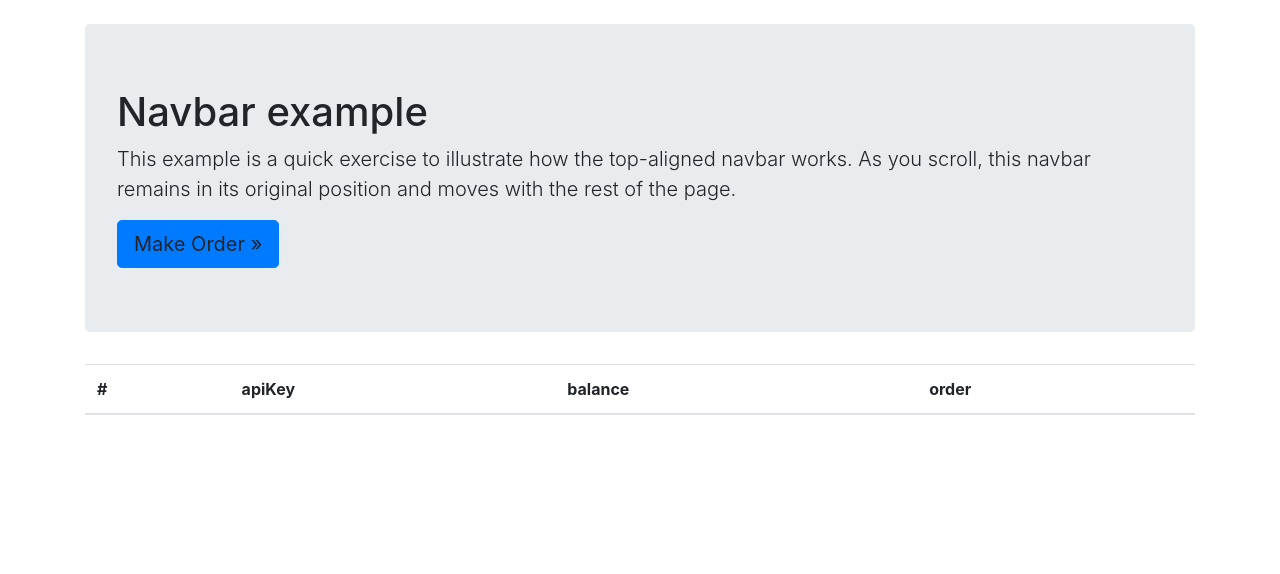
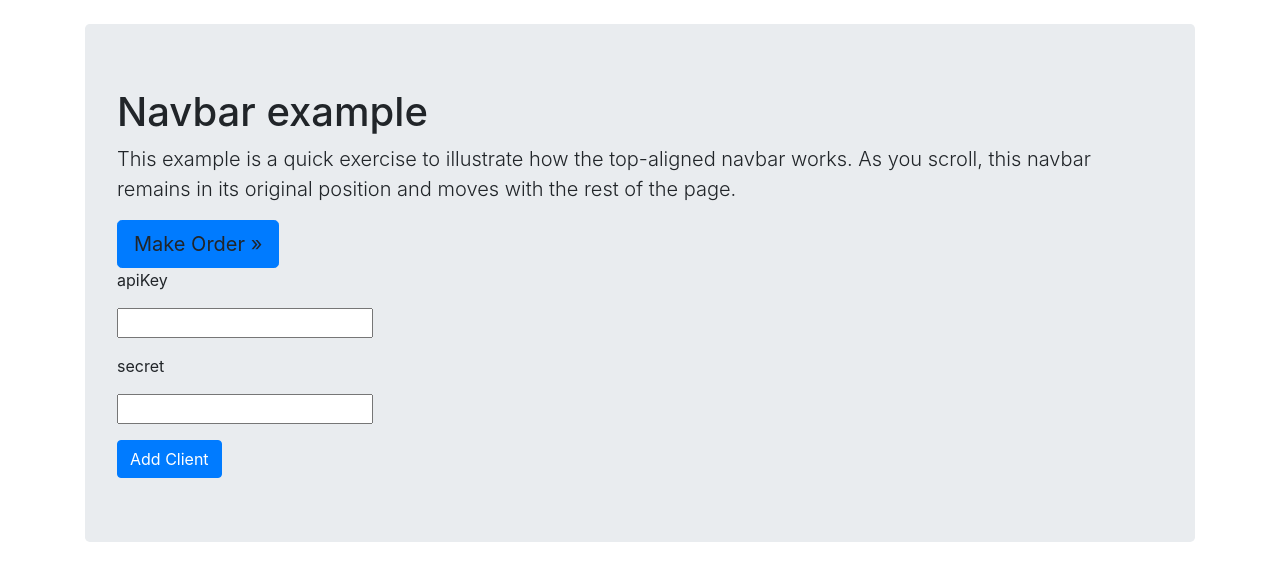
Before and after one commit to tamkovich/Crypto_order_page, a Flask app: page / in a window 1280 px wide. Shown: the part 56-630 px from the top of the page. Run offline with Flask 2, Linux system fonts and the light colour scheme; lists and menus that the app fills with data are empty; some libraries are stand-ins or nearby versions.

Commit message:
ajax btn add new client

```diff
--- a/app.py
+++ b/app.py
@@ -1,45 +1,63 @@
 from flask import (
     Flask, render_template,
-    request, jsonify, session
+    request, jsonify, flash
 )
-from flask_socketio import SocketIO, emit, disconnect
+from flask_socketio import SocketIO, emit
 from threading import Lock
 from Order import Client
+from forms import ClientForm
 from db import ClientTable, PythonSQL
 import asyncio
 
 
 app = Flask(__name__)
 clients = []
-async_mode = None
-socketio = SocketIO(app, async_mode=async_mode)
+socketio = SocketIO(app, async_mode=None)
 thread_lock = Lock()
 thread = None
+db = PythonSQL('sqlite:///db.sqlite')
 
 
 @app.route('/')
 def hello_world():
-    return render_template('index.html', async_mode=socketio.async_mode)
+    form = ClientForm(request.form)
+    return render_template('index.html', async_mode=socketio.async_mode, form=form)
+
+
+@app.route('/add-client/', methods=['GET', 'POST'])
+def add_client():
+    form = ClientForm(request.form)
+    if request.method == 'POST' and form.validate():
+        if Client.check_if_already_exist(clients, {'apiKey': form.apiKey.data, 'secret': form.secret.data}):
+            client = Client(
+                form.apiKey.data,
+                form.secret.data
+            )
+            # clients.insert(0, client)  # add to front online only
+            clients.append(client)  # add to back
+            db.insert(
+                table=ClientTable,
+                params={'apiKey': client.apiKey, 'secret': client.secret}
+            )
+            # flash('New client successfully added')
+            return jsonify({'status': 'ok!'})
+        return jsonify({'status': 'already exists!'})
+    return jsonify({'status': 'fail!'})
 
 
 @app.route('/create-order/', methods=['GET', 'POST'])
-def login():
-    error = ''
-    try:
-        data = {}
-        if request.method == 'GET':
-            side = request.args['side']
-            tasks = [ioloop.create_task(c.create_market_order(side=side)) for c in clients]
-            wait_tasks = asyncio.wait(tasks)
-            ioloop.run_until_complete(wait_tasks)
-            for c in clients:
-                data[c.exchange.id] = c.response
-        # ioloop.close()
+def create_order():
+    data = {}
+    if request.method == 'GET':
+        side = request.args['side']
+        tasks = [ioloop.create_task(c.create_market_order(side=side)) for c in clients]
+        wait_tasks = asyncio.wait(tasks)
+        ioloop.run_until_complete(wait_tasks)
+        for c in clients:
+            data[c.exchange.id] = c.response
+    # ioloop.close()
 
-        return jsonify(data)
-    except Exception as e:
-        raise e
-        pass
+    return jsonify(data)
 
 
 def background_data():
@@ -76,10 +94,8 @@ def handle_table():
 
 
 if __name__ == '__main__':
-    app.config['SECRET_KEY'] = 'secret!'
-    db = PythonSQL('sqlite:///db.sqlite')
+    app.config['SECRET_KEY'] = '123123abc'
     config = db.select_all(ClientTable)
-    db.close_session()
     ioloop = asyncio.get_event_loop()
     for acc in config:
         client = Client(
--- a/db.py
+++ b/db.py
@@ -30,14 +30,8 @@ class PythonSQL:
         Session = sessionmaker(bind=self.engine)
         self.session = Session()
 
-    def fetchall(self, model):
-        return self.session.query(model).all()
-
     def close_session(self):
         self.session.close()
-
-    def commit(self):
-        self.session.commit()
 
     def insert(self, table, params):
         self.conn.execute(table.insert(), params)
--- /dev/null
+++ b/forms.py
@@ -0,0 +1,6 @@
+from wtforms import Form, StringField, validators
+
+
+class ClientForm(Form):
+    apiKey = StringField('apiKey', [validators.Length(min=4, max=100)])
+    secret = StringField('secret', [validators.Length(min=6, max=100)])
--- /dev/null
+++ b/templates/_formhelpers.html
@@ -0,0 +1,11 @@
+{% macro render_add_client_field(field) %}
+    <div class="form-group">
+        <label for="uname1">{{ field.label }}</label>
+        <dd>{{ field(**kwargs)|safe }}</dd>
+        {% for error in field.errors %}
+        <div class="alert alert-danger">
+            <a class="close font-weight-light" data-dismiss="alert" href="#">×</a>{{ error }}
+        </div>
+        {% endfor %}
+    </div>
+{% endmacro %}
--- a/templates/index.html
+++ b/templates/index.html
@@ -7,7 +7,6 @@
     <link href="{{ url_for('static', filename='css/bootstrap.min.css') }}" rel="stylesheet">
 
     <!-- Custom styles for this template -->
-    <link href="navbar-top.css" rel="stylesheet">
     <script type="text/javascript" src="//cdnjs.cloudflare.com/ajax/libs/socket.io/1.3.6/socket.io.min.js"></script>
     <script type="text/javascript" charset="utf-8">
         var socket = io.connect('http://' + document.domain + ':' + location.port);
@@ -17,7 +16,6 @@
 
         socket.on('my response', function(msg) {
             console.log(msg);
-            $('#log').append('<br>' + $('<div/>').text('Обновление #' + msg.count + ': ' + msg.data).html());
             socket.emit('my table');
         });
         socket.on('my pos', function(msg) {
@@ -74,8 +72,18 @@
         <h1>Navbar example</h1>
         <p class="lead">This example is a quick exercise to illustrate how the top-aligned navbar works. As you scroll, this navbar remains in its original position and moves with the rest of the page.</p>
         <a class="btn btn-lg btn-primary create-order like" role="button">Make Order &raquo;</a>
+
+        {% from "_formhelpers.html" import render_add_client_field %}
+        <form class="add-client-form" method="post" role="form">
+          <dl>
+              {% for field in form %}
+                  {{ render_add_client_field(field) }}
+              {% endfor %}
+          </dl>
+          <button type="button" class="add-client btn btn-primary" data-dismiss="modal">Add Client</button>
+        </form>
+
       </div>
-      <div id="log"></div>
 
       <table class="table">
         <thead>
@@ -87,24 +95,7 @@
           </tr>
         </thead>
         <tbody class="client-table-body">
-          <!--<tr>-->
-            <!--<th scope="row">1</th>-->
-            <!--<td>Mark</td>-->
-            <!--<td>Otto</td>-->
-            <!--<td>@mdo</td>-->
-          <!--</tr>-->
-          <!--<tr>-->
-            <!--<th scope="row">2</th>-->
-            <!--<td>Jacob</td>-->
-            <!--<td>Thornton</td>-->
-            <!--<td>@fat</td>-->
-          <!--</tr>-->
-          <!--<tr>-->
-            <!--<th scope="row">3</th>-->
-            <!--<td>Larry</td>-->
-            <!--<td>the Bird</td>-->
-            <!--<td>@twitter</td>-->
-          <!--</tr>-->
+        <!--Here will be client data which is getting from socket-->
         </tbody>
       </table>
     </main>
@@ -134,7 +125,22 @@
                     }
                 })
             });
-        })
+        });
+        $(function() {
+            $('.add-client').click(function() {
+                $.ajax({
+                    url: '/add-client/',
+                    data: $('.add-client-form').serialize(),
+                    type: 'POST',
+                    success: function(response) {
+                        console.log(response);
+                    },
+                    error: function(error) {
+                        console.log(error);
+                    }
+                });
+            });
+        });
     </script>
   </body>
 </html>
```
Also changed, not shown: Order.py (+7 -0 lines), async-balances.py (deleted, +0 -34 lines), db.sqlite.
